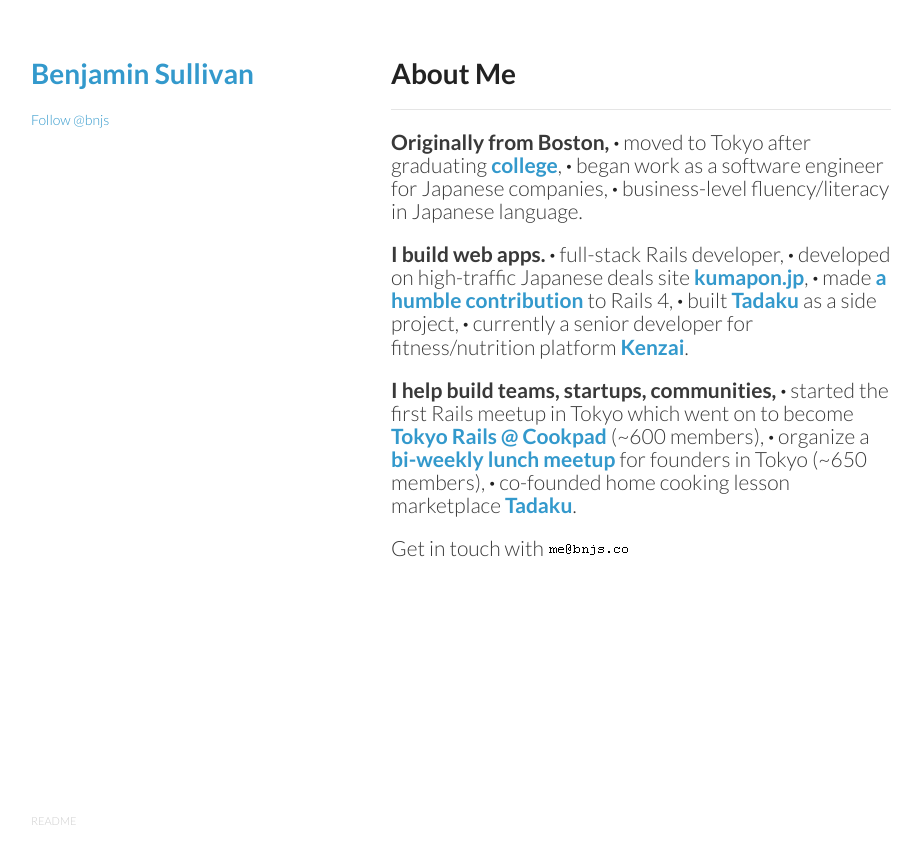
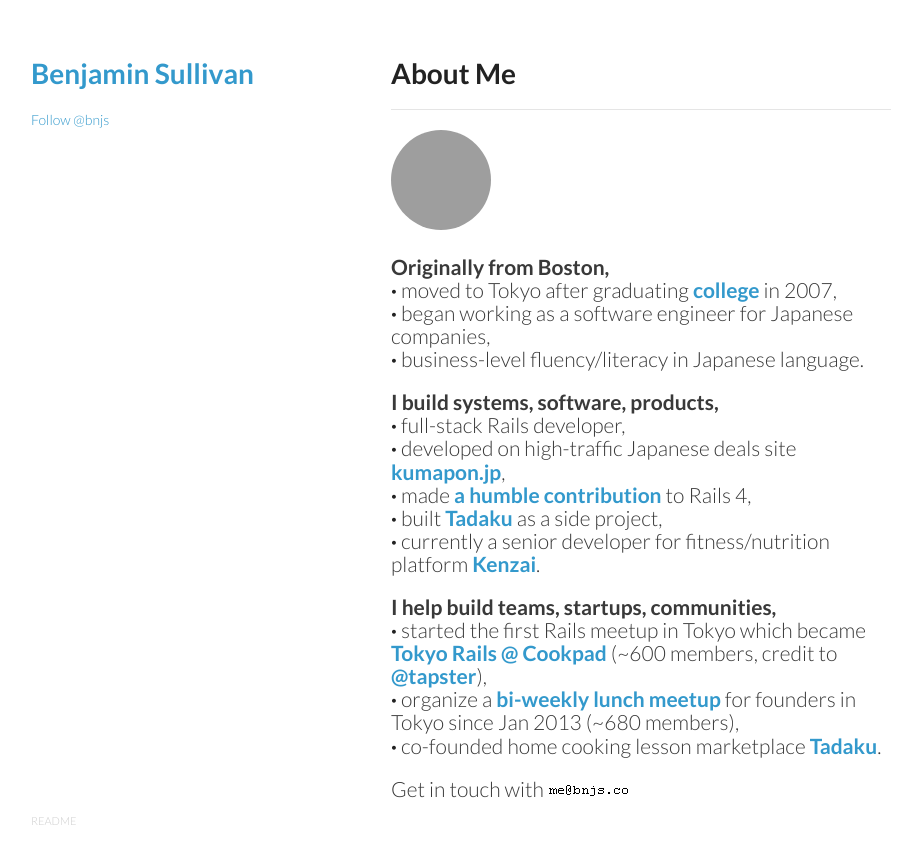
Before and after one commit to bnjs/bnjs.github.io, a Jekyll site: the page built from pages/about-me.md, in a window 1280 px wide. Shown: the top 864 px of the page, without its empty margins (179-1099 px from the left). Built offline with Jekyll 4.4.1, drawn with Linux system fonts in a browser that asks for light colours; nearby versions of some CDN libraries; comment, search, counter and statistics services are not loaded; grey boxes are pictures that could not be loaded.

Commit message:
Update about me page

```diff
--- a/pages/about-me.md
+++ b/pages/about-me.md
@@ -6,10 +6,13 @@
 
 ---
 
-## Originally from Boston, <span class="lowkey"><strong>&middot;</strong> moved to Tokyo after graduating <a href="http://www.umass.edu" target="_blank">college</a>, <strong>&middot;</strong> began work as a software engineer for Japanese companies, <strong>&middot;</strong> business-level fluency/literacy in Japanese language.</span>
+<img src="https://pbs.twimg.com/profile_images/551423866594029568/zbex0jmT.jpeg" width="100" height="100" style="border-radius:50px" />
 
-## I build web apps. <span class="lowkey"><strong>&middot;</strong> full-stack Rails developer, <strong>&middot;</strong> developed on high-traffic Japanese deals site <a href="http://kumapon.jp" target="_blank">kumapon.jp</a>, <strong>&middot;</strong> made <a href="http://contributors.rubyonrails.org/contributors/benjamin-sullivan/commits" target="_blank">a humble contribution</a> to Rails 4, <strong>&middot;</strong> built <a href="http://www.tadaku.com" target="_blank">Tadaku</a> as a side project, <strong>&middot;</strong> currently a senior developer for fitness/nutrition platform <a href="http://kenzai.me" target="_blank">Kenzai</a>.</span>
+## Originally from Boston, <br/><span class="lowkey"><strong>&middot;</strong> moved to Tokyo after graduating <a href="http://www.umass.edu" target="_blank">college</a> in 2007, <br/><strong>&middot;</strong> began working as a software engineer for Japanese companies, <br/><strong>&middot;</strong> business-level fluency/literacy in Japanese language.</span>
 
-## I help build teams, startups, communities, <span class="lowkey"><strong>&middot;</strong> started the first Rails meetup in Tokyo which went on to become <a href="http://www.meetup.com/tokyo-rails/" target="_blank">Tokyo Rails @ Cookpad</a> (~600 members), <strong>&middot;</strong> organize a <a href="http://www.meetup.com/tokyo-startup-circle" target="_blank">bi-weekly lunch meetup</a> for founders in Tokyo (~650 members), <strong>&middot;</strong> co-founded home cooking lesson marketplace <a href="http://www.tadaku.com" target="_blank">Tadaku</a>.</span>
+## I build systems, software, products, <br/><span class="lowkey"><strong>&middot;</strong> full-stack Rails developer, <br/><strong>&middot;</strong> developed on high-traffic Japanese deals site <a href="http://kumapon.jp" target="_blank">kumapon.jp</a>, <br/><strong>&middot;</strong> made <a href="http://contributors.rubyonrails.org/contributors/benjamin-sullivan/commits" target="_blank">a humble contribution</a> to Rails 4, <br/><strong>&middot;</strong> built <a href="http://www.tadaku.com" target="_blank">Tadaku</a> as a side project, <br/><strong>&middot;</strong> currently a senior developer for fitness/nutrition platform <a href="http://kenzai.me" target="_blank">Kenzai</a>.</span>
+
+## I help build teams, startups, communities, <br/><span class="lowkey"><strong>&middot;</strong> started the first Rails meetup in Tokyo which became <a href="http://www.meetup.com/tokyo-rails/" target="_blank">Tokyo Rails @ Cookpad</a> (~600 members, credit to <a href="https://twitter.com/tapster" target="_blank">@tapster</a>), <br/><strong>&middot;</strong> organize a <a href="http://www.meetup.com/tokyo-startup-circle" target="_blank">bi-weekly lunch meetup</a> for founders in Tokyo since Jan 2013 (~680 members), <br/><strong>&middot;</strong> co-founded home cooking lesson marketplace <a href="http://www.tadaku.com" target="_blank">Tadaku</a>.</span>
+
 
 ## <span class="lowkey">Get in touch with</span> <img src="/images/email.gif" />
```
